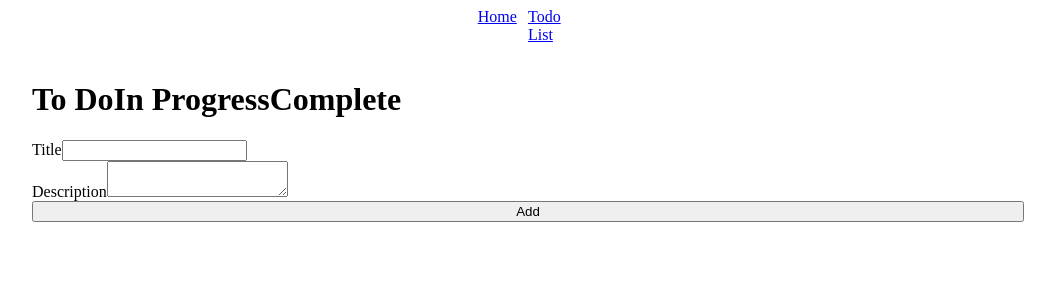
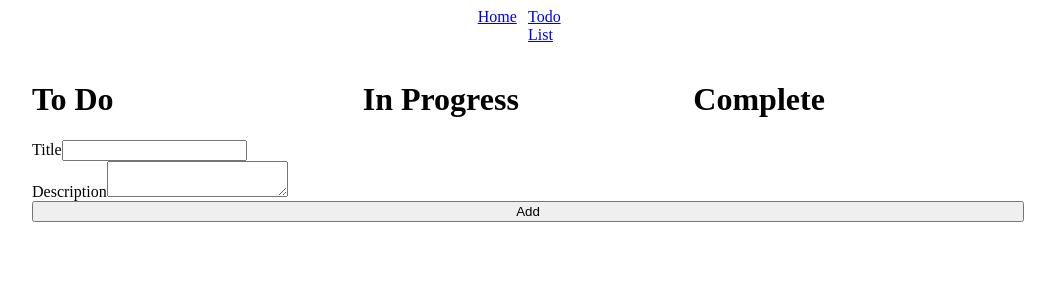
Before and after one commit to camzach/learning-svelte, a SvelteKit app: page /todo in a window 1280 px wide. Shown: the top 300 px of the page, without its empty margins (112-1167 px from the left). Built offline with nearby package versions, Linux system fonts and the light colour scheme.

Commit message:
refactor card into component

```diff
--- a/src/routes/todo/+page.svelte
+++ b/src/routes/todo/+page.svelte
@@ -1,8 +1,6 @@
 <script lang="ts">
 	import { todos } from './store';
-	import page from './images/Page.svg';
-	import watch from './images/Stopwatch.svg';
-	import check from './images/Check.svg';
+	import Card from './card.svelte';
 
 	const sorted = $todos.reduce<Record<string, typeof $todos>>(
 		(acc, curr) => {
@@ -26,22 +24,10 @@
 
 <div class="swimlanes">
 	{#each Object.entries(sorted) as [key, list]}
-		<div>
+		<div class="lane">
 			<h1>{key}</h1>
 			{#each list as todo}
-				<div class="todoItem">
-					<div class="icon">
-						{#if todo.state === 'completed'}
-							<img src={check} alt="Completed" />
-						{:else if todo.state === 'inprogress'}
-							<img src={watch} alt="In Progress" />
-						{:else}
-							<img src={page} alt="To Do" />
-						{/if}
-					</div>
-					<h2>{todo.title}</h2>
-					<p>{todo.description}</p>
-				</div>
+				<Card {todo} />
 			{/each}
 		</div>
 	{/each}
@@ -56,18 +42,7 @@
 		display: flex;
 		flex-direction: row;
 	}
-	.todoItem {
-		display: grid;
-		grid-template-columns: 1fr 2fr;
-		grid-template-rows: 1fr 1fr;
-		background-color: lightgray;
-		border-radius: 1em;
-		margin: 1em;
-	}
-	.icon {
-		grid-row: 1 / 3;
-	}
-	.icon img {
-		height: 100%;
+	.lane {
+		flex: 1;
 	}
 </style>
--- /dev/null
+++ b/src/routes/todo/card.svelte
@@ -0,0 +1,40 @@
+<script lang="ts">
+	import type { Todo } from './store';
+
+	import page from './images/Page.svg';
+	import watch from './images/Stopwatch.svg';
+	import check from './images/Check.svg';
+
+	export let todo: Todo;
+</script>
+
+<div class="todoItem">
+	<div class="icon">
+		{#if todo.state === 'completed'}
+			<img src={check} alt="Completed" />
+		{:else if todo.state === 'inprogress'}
+			<img src={watch} alt="In Progress" />
+		{:else}
+			<img src={page} alt="To Do" />
+		{/if}
+	</div>
+	<h2>{todo.title}</h2>
+	<p>{todo.description}</p>
+</div>
+
+<style>
+	.todoItem {
+		display: grid;
+		grid-template-columns: 1fr 2fr;
+		grid-template-rows: 1fr 1fr;
+		background-color: lightgray;
+		border-radius: 1em;
+		margin: 1em;
+	}
+	.icon {
+		grid-row: 1 / 3;
+	}
+	.icon img {
+		height: 100%;
+	}
+</style>
--- a/src/routes/todo/store.ts
+++ b/src/routes/todo/store.ts
@@ -1,6 +1,6 @@
 import { get, writable } from 'svelte/store';
 
-type Todo = {
+export type Todo = {
 	title: string;
 	description: string;
 	state: 'todo' | 'inprogress' | 'completed';
```
